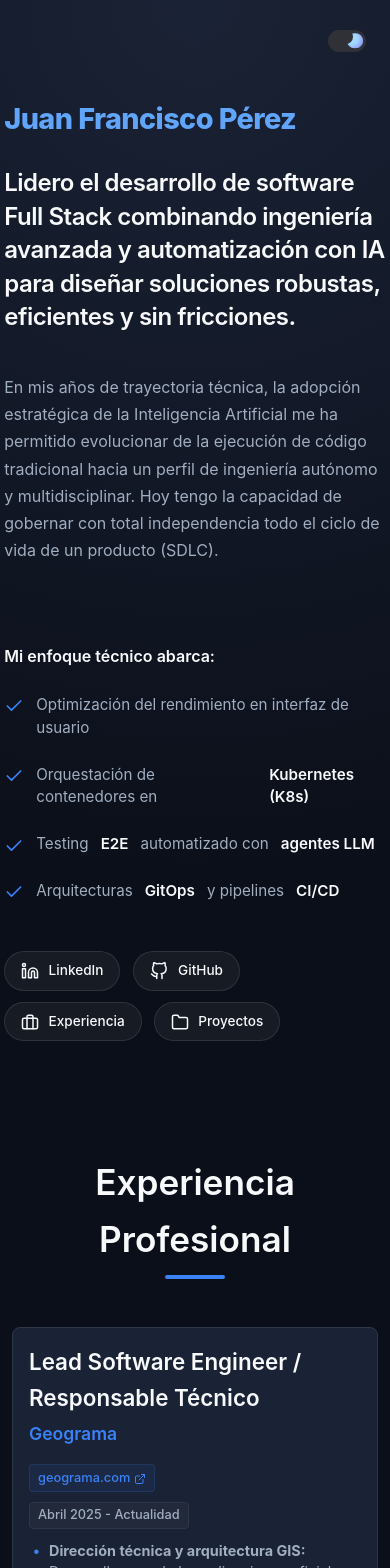
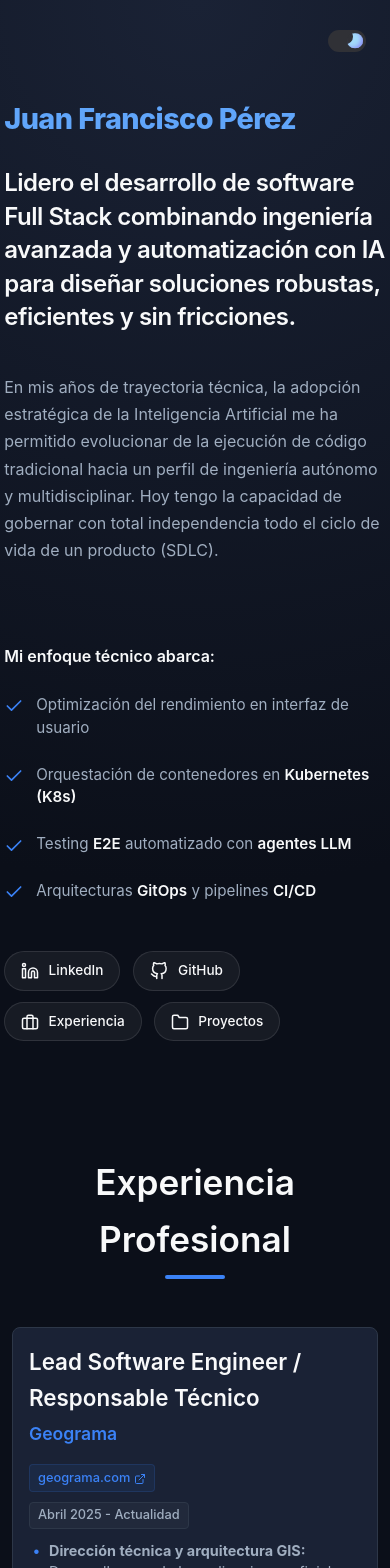
Before and after one commit to juanFRANvelilla/personal-portfolio, an Angular app: page / in a window 390 px wide. Shown: the top 1568 px of the page. Built offline with nearby package versions, Linux system fonts and the light colour scheme.

Commit message:
ajustes responsive

```diff
--- a/src/app/app.css
+++ b/src/app/app.css
@@ -201,6 +201,11 @@ h1, h2, h3, h4 {
   font-size: 1.05rem;
   line-height: 1.5;
   color: var(--text-secondary);
+}
+
+.focus-text {
+  flex: 1 1 auto;
+  min-width: 0;
 }
 
 .focus-list strong {
--- a/src/app/pages/home/home.html
+++ b/src/app/pages/home/home.html
@@ -27,19 +27,19 @@
         <ul class="focus-list">
           <li>
             <svg viewBox="0 0 24 24" class="check-icon" fill="none" stroke="currentColor" stroke-width="2" stroke-linecap="round" stroke-linejoin="round"><polyline points="20 6 9 17 4 12"></polyline></svg>
-            Optimización del rendimiento en interfaz de usuario
+            <span class="focus-text">Optimización del rendimiento en interfaz de usuario</span>
           </li>
           <li>
             <svg viewBox="0 0 24 24" class="check-icon" fill="none" stroke="currentColor" stroke-width="2" stroke-linecap="round" stroke-linejoin="round"><polyline points="20 6 9 17 4 12"></polyline></svg>
-            Orquestación de contenedores en <strong>Kubernetes (K8s)</strong>
+            <span class="focus-text">Orquestación de contenedores en <strong>Kubernetes (K8s)</strong></span>
           </li>
           <li>
             <svg viewBox="0 0 24 24" class="check-icon" fill="none" stroke="currentColor" stroke-width="2" stroke-linecap="round" stroke-linejoin="round"><polyline points="20 6 9 17 4 12"></polyline></svg>
-            Testing <strong>E2E</strong> automatizado con <strong>agentes LLM</strong>
+            <span class="focus-text">Testing <strong>E2E</strong> automatizado con <strong>agentes LLM</strong></span>
           </li>
           <li>
             <svg viewBox="0 0 24 24" class="check-icon" fill="none" stroke="currentColor" stroke-width="2" stroke-linecap="round" stroke-linejoin="round"><polyline points="20 6 9 17 4 12"></polyline></svg>
-            Arquitecturas <strong>GitOps</strong> y pipelines <strong>CI/CD</strong>
+            <span class="focus-text">Arquitecturas <strong>GitOps</strong> y pipelines <strong>CI/CD</strong></span>
           </li>
         </ul>
       </div>
```
